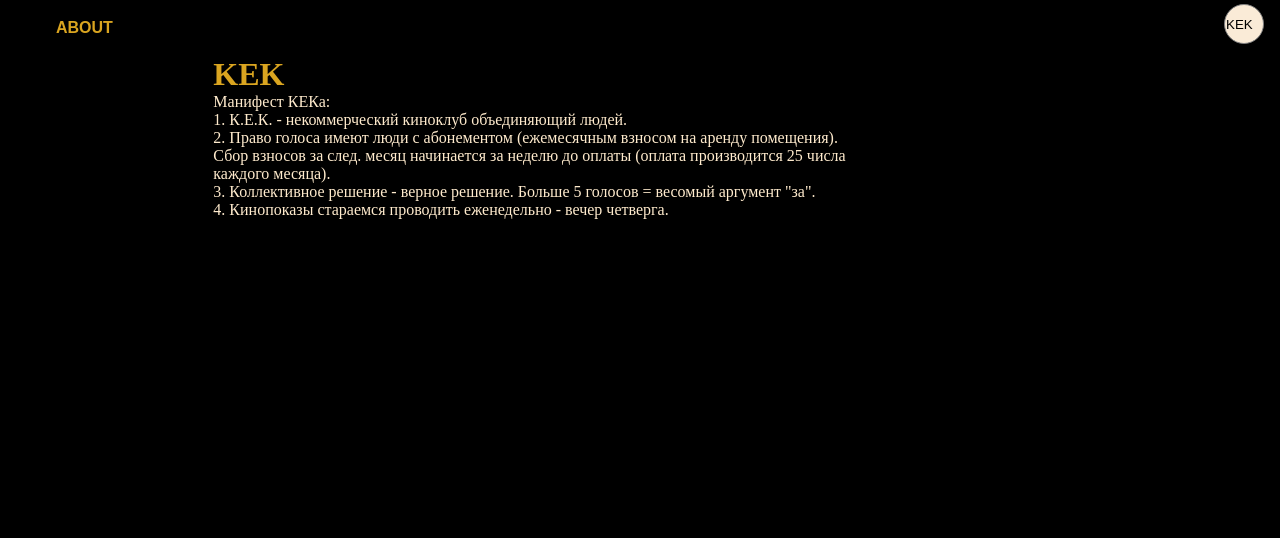
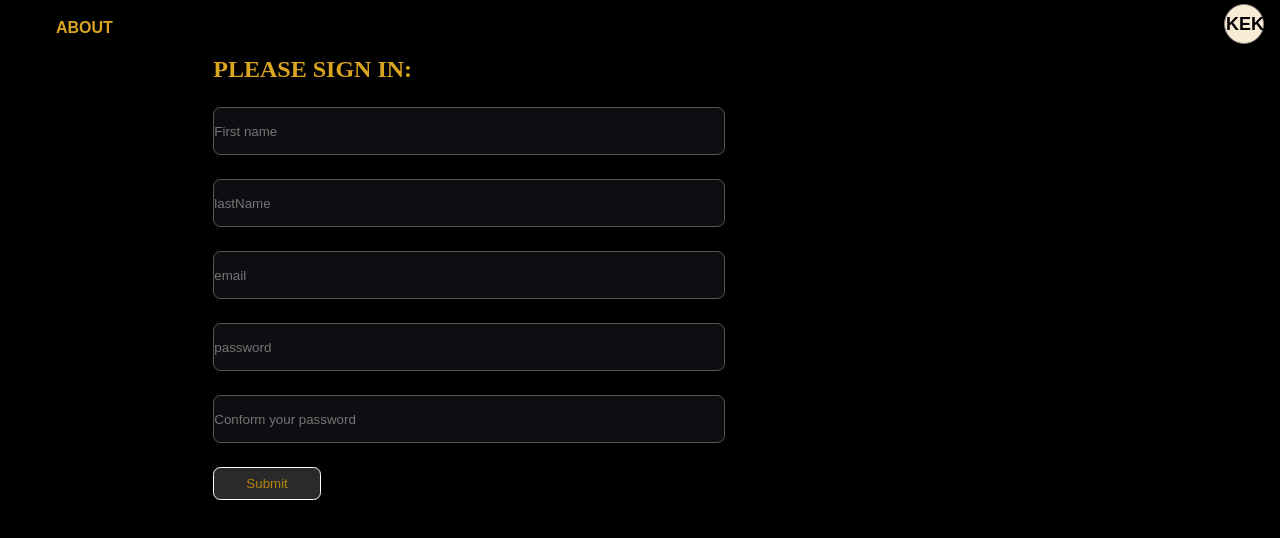
Before and after one commit to ihavelapki/kek-front, a React (Create React App) app: page /signin in a window 1280 px wide. Before the commit this address led to /about. Shown: the top 538 px of the page. Built offline with nearby package versions, Linux system fonts and the light colour scheme; a web font is replaced by a local one.

Commit message:
SignIn page and widget have been added

```diff
--- a/public/index.html
+++ b/public/index.html
@@ -3,7 +3,7 @@
   <head>
     <meta charset="utf-8" />
     <meta name="viewport" content="width=device-width, initial-scale=1" />
-    <title>React App</title>
+    <title>KEK</title>
   </head>
   <body>
     <noscript>You need to enable JavaScript to run this app.</noscript>
--- a/src/features/userblock/Userblock.module.css
+++ b/src/features/userblock/Userblock.module.css
@@ -30,7 +30,9 @@
     border: 1px solid transparent; /* Прозрачная граница */
     cursor: pointer;
     outline: none; /* Убрать контур фокуса */
-
+    align-items: center;
+    font-weight: bold;
+    font-size: large;
 }
 
 .user_dialog_list {
--- a/src/features/userblock/index.jsx
+++ b/src/features/userblock/index.jsx
@@ -3,22 +3,32 @@ import { useState } from 'react';
 import { Link } from 'react-router-dom';
 import classes from './Userblock.module.css';
 import KekModal from '../../shared/ui/KekModal';
+import { useAuth } from '../../shared/auth';
 
 const Userblock = () => {
 
     const [hidden, setHidden] = useState(false);
     // console.log(hidden);
+    const { isAuthenticated, logout } = useAuth();
 
     return (
         <div className={classes.usericon}>
             <button className={classes.user_btn} onClick={() => setHidden(true)}>KEK</button>
             <KekModal visible={hidden} setVisible={setHidden}>
+                {isAuthenticated ? (
                         <div className={classes.user_dialog_list}>
                             <Link to="/afisha"><p className="title">user</p></Link>
                             <Link to="/afisha"><p className="title">kek</p></Link>
                             <Link to="/afisha"><p className="title">help</p></Link>
+                            <Link to="/login" onClick={logout}><p className="title">logout</p></Link>
+                        </div>
+                    ) : (
+                        <div className={classes.user_dialog_list}>
+                            <Link to="/signin"><p className="title">signin</p></Link>
                             <Link to="/login"><p className="title">login</p></Link>
                         </div>
+                    )
+                }
             </KekModal>
         </div>
     );
--- /dev/null
+++ b/src/pages/SigninPage/index.jsx
@@ -0,0 +1,27 @@
+import React from 'react';
+import Signin from '../../widgets/auth/Signin';
+import { useAuth } from '../../shared/auth';
+
+
+const SigninPage = () => {
+
+    //
+    const { isAuthenticated } = useAuth();
+
+    return (
+        <div className='wrapper'>
+            <div></div>
+            <div>
+                {isAuthenticated ? (
+                    <div className='title'>You are already has account!</div>
+                    ) : (
+                        <Signin/>
+                    )
+                }
+            </div>
+            <div></div>
+        </div>
+    );
+};
+
+export default SigninPage;
--- a/src/shared/auth/index.jsx
+++ b/src/shared/auth/index.jsx
@@ -11,7 +11,7 @@ const AuthProvider = ({children}) => {
         setIsAuthenticated(true);
     };
 
-      const logout = () => {
+    const logout = () => {
         setIsAuthenticated(false);
     };
 
--- a/src/shared/router/index.jsx
+++ b/src/shared/router/index.jsx
@@ -1,10 +1,11 @@
 import React from 'react';
-import {Routes, Route, Navigate } from 'react-router-dom';
+import { Routes, Route, Navigate } from 'react-router-dom';
 import About from "../../pages/About";
 import Afisha from "../../pages/Afisha";
 import FilmPage from '../../pages/FlimPage';
 import BarGrill from '../../pages/BarGrill';
 import LoginPage from '../../pages/LoginPage';
+import SigninPage from '../../pages/SigninPage';
 import { useAuth } from '../../shared/auth';
 
 function KekRouter() {
@@ -27,6 +28,7 @@ function KekRouter() {
         <Route exact path="/afisha/:id" element={<PrivateRoute element={<FilmPage/> } />} />
         <Route path="/bargrill" element={<PrivateRoute element={<BarGrill/>} />} />
         <Route path="/login" element={<LoginPage/>} />
+        <Route path="/signin" element={<SigninPage/>} />
         <Route path="*" element={<Navigate to="/about" />} />
       </Routes>
   );
--- a/src/widgets/auth/Login/index.jsx
+++ b/src/widgets/auth/Login/index.jsx
@@ -38,7 +38,7 @@ const Login = () => {
     return (
         <div>
             {isAuthenticated ? (
-                <div className='title'>You are logged!</div>
+                <div className='title'>You are logged! AAAA</div>
                 ) : (
                     <form className={classes.loginform}>
                         <h2 className='title'>PLEASE  LOG IN:</h2>
--- /dev/null
+++ b/src/widgets/auth/Signin/Signin.module.css
@@ -0,0 +1,15 @@
+.loginform {
+    /* padding-left: 24px; */
+    display: flex;
+    flex-direction: column;
+}
+
+.btn {
+    color: darkgoldenrod;
+    border: 1px solid white;
+    padding: 8px 32px;
+    border-radius: 1ch;
+    background-color: rgb(42, 42, 42); /**/
+    margin-top: 24px;
+    margin-right: auto;
+}
--- /dev/null
+++ b/src/widgets/auth/Signin/index.jsx
@@ -0,0 +1,79 @@
+import React, { useCallback, useState } from 'react';
+import classes from './Signin.module.css';
+import KekInput from '../../../shared/ui/KekInput';
+
+const Signin = () => {
+
+    //
+
+    // Create object with email and password
+    const [formData, setFormData] = useState({email: '', password: '', firstName: '', lastName: '', passwordConf: ''});
+
+
+    //
+    const handleInputChange = useCallback((event) => {
+        const { name, value } = event.target;
+        console.log('handleInputChange:', name, value)
+        setFormData({...formData, [name]: value});
+    }, [formData]);
+
+
+    //
+    const postSignIn = useCallback((event) => {
+        event.preventDefault();
+
+        try {
+            console.log(formData.firstName + formData.lastName + formData.email + formData.password + formData.passwordConf)
+        } catch (error) {
+            console.error('Error during login:', error);
+        }
+
+        setFormData({email: '', password: ''});
+    }, [formData]);
+
+
+    //
+    return (
+            <form className={classes.loginform}>
+                <h2 className='title'>PLEASE SIGN IN:</h2>
+                <KekInput
+                        type="text"
+                        name="firstName"
+                        placeholder="First name"
+                        value={formData.firstName}
+                        onChange={handleInputChange}/>
+                <KekInput
+                        type="text"
+                        name="Last name"
+                        placeholder="lastName"
+                        value={formData.lastName}
+                        onChange={handleInputChange}/>
+                <KekInput
+                        type="text"
+                        name="email"
+                        placeholder="email"
+                        value={formData.email}
+                        onChange={handleInputChange}/>
+                <KekInput
+                        type="password"
+                        name="password"
+                        placeholder="password"
+                        value={formData.password}
+                        onChange={handleInputChange}/>
+                <KekInput
+                        type="password"
+                        name="passwordConf"
+                        placeholder="Conform your password"
+                        value={formData.passwordConformation}
+                        onChange={handleInputChange}/>
+                <button
+                        className={classes.btn}
+                        type="submit"
+                        onClick={postSignIn}
+                    >Submit
+                </button>
+            </form>
+    );
+};
+
+export default Signin;
```
Also changed, not shown: 1 other file (tests, documents, lock files or other folders). Lines whose indentation alone changed are shown as unchanged.
